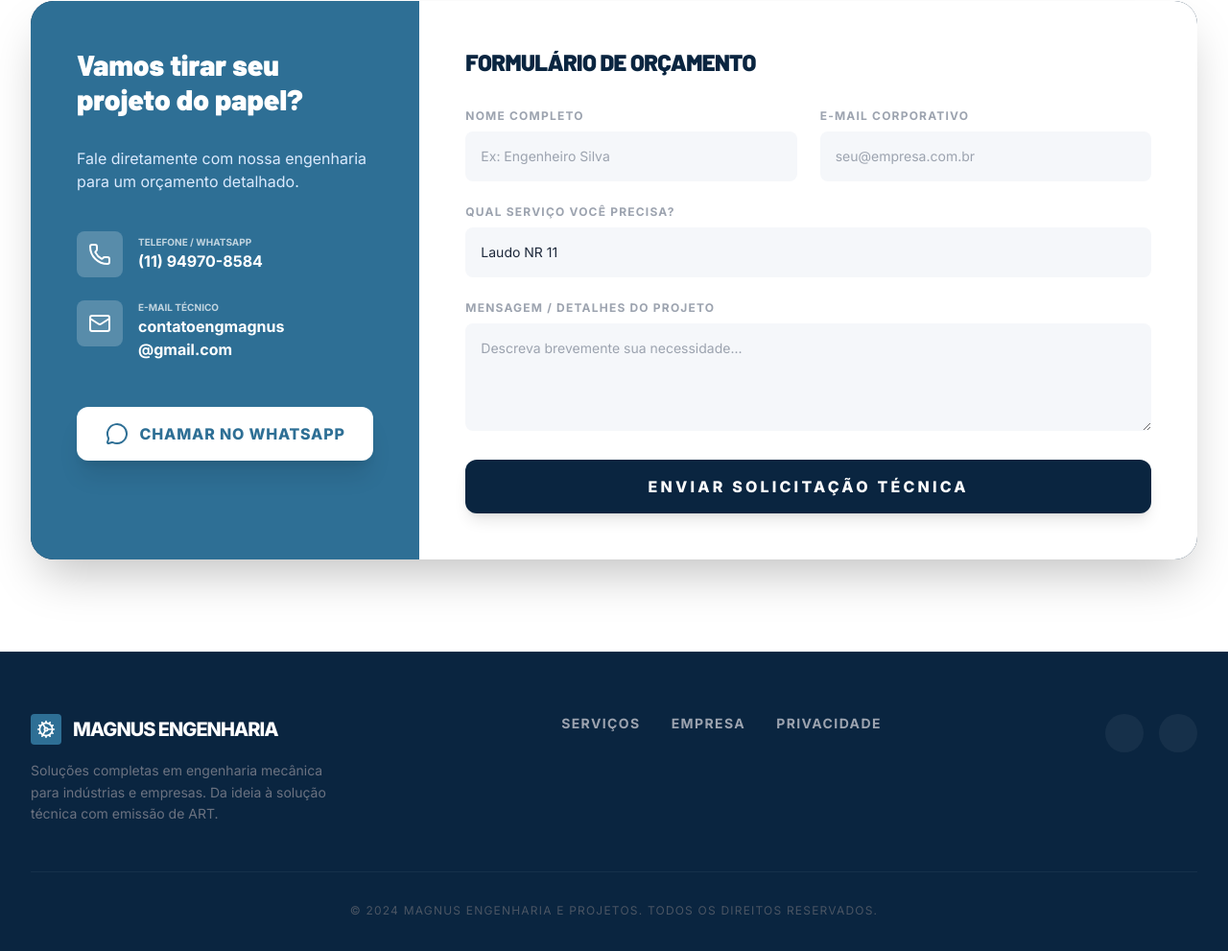
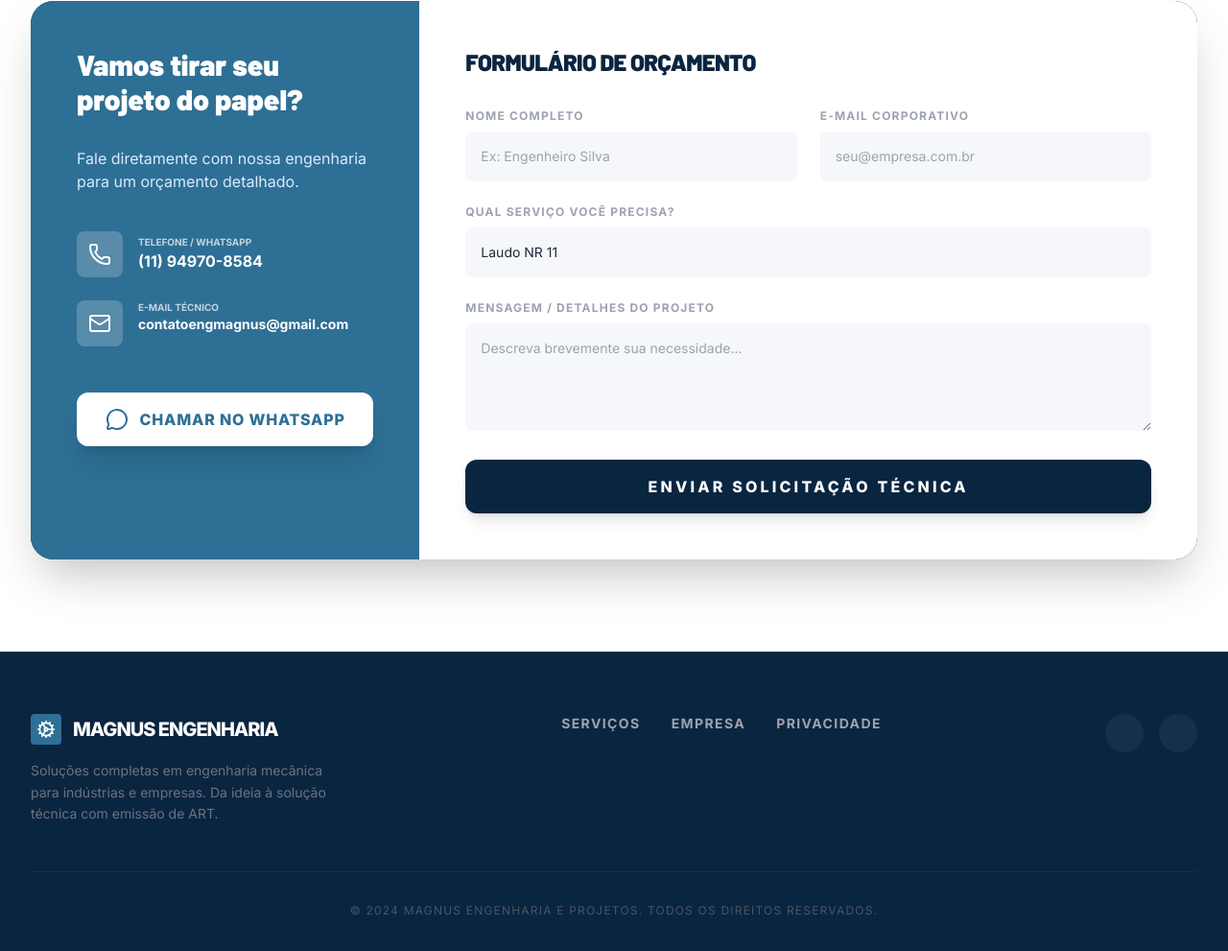
Before and after one commit to Betina95/MGengenharia, a plain HTML site: page index.html in a window 1280 px wide. Shown: the part 4407-5398 px from the top of the page at 96% size. Drawn offline with nearby package versions, Linux system fonts and the light colour scheme; some icons are missing.

Commit message:
Update index.html

```diff
--- a/index.html
+++ b/index.html
@@ -787,7 +787,7 @@
                                 </div>
                                 <div class="min-w-0">
                                     <p class="text-[10px] uppercase font-bold opacity-70">E-mail Técnico</p>
-                                    <p class="font-bold text-xs sm:text-sm lg:text-base" style="overflow-wrap: normal; word-break: normal;">contatoengmagnus<wbr>@gmail.com</p>
+                                    <p class="font-bold text-xs sm:text-sm lg:text-xs xl:text-sm" style="overflow-wrap: normal; word-break: normal;">contatoengmagnus<wbr>@gmail.com</p>
                                 </div>
                             </div>
 
```
